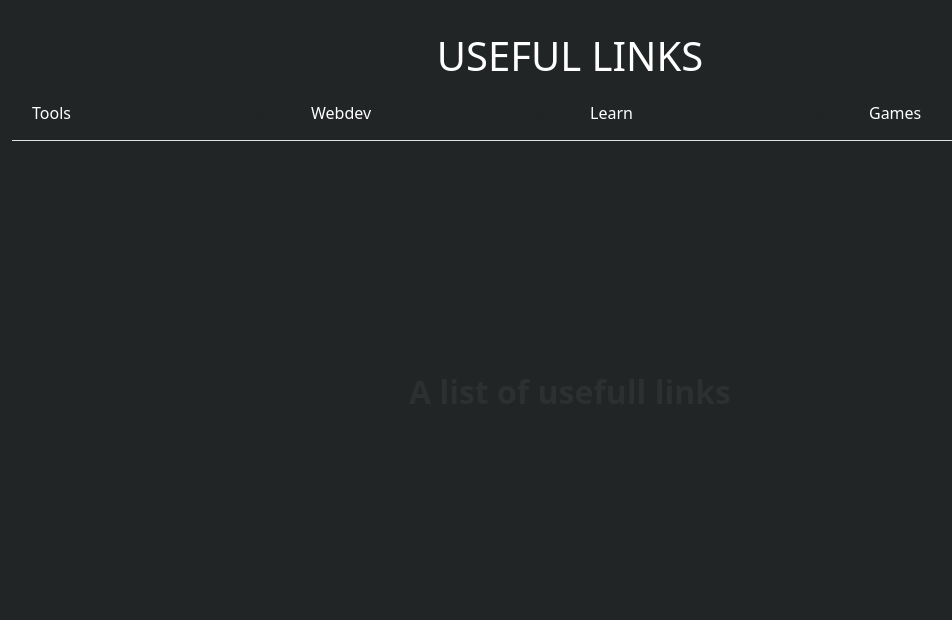
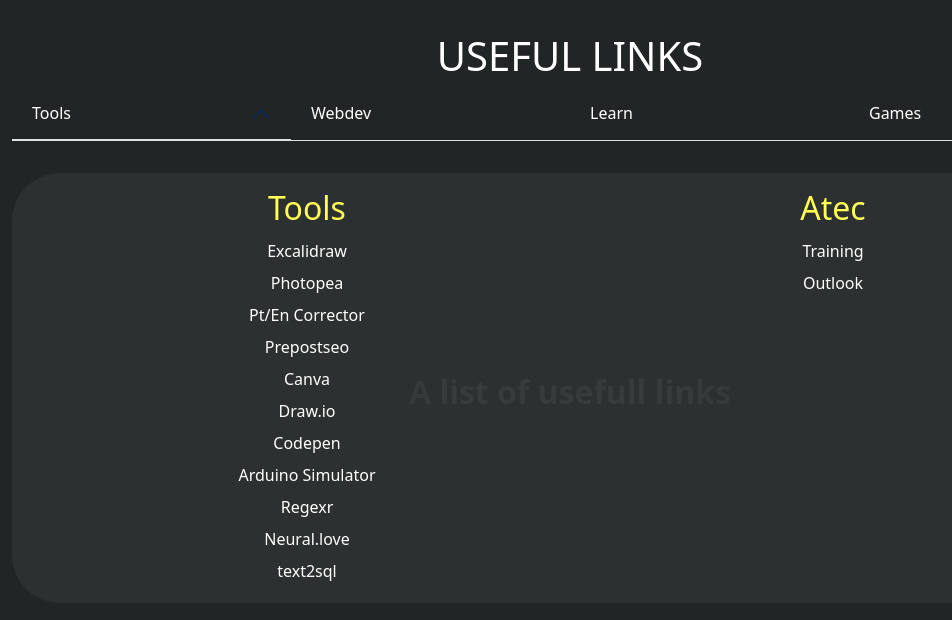
Before and after one commit to henrique11varela/LINKS, a plain HTML site: page index.html in a window 1280 px wide. Shown: the whole page, without its empty margins (70-1022 px from the left). Drawn offline with nearby package versions, Linux system fonts and the light colour scheme.

Commit message:
more links

```diff
--- a/index.html
+++ b/index.html
@@ -23,8 +23,8 @@
             <!-- Tools -->
             <div class="accordion-item col-12 col-md-3">
                 <h2 class="accordion-header" id="flush-headingOne">
-                    <button class="accordion-button collapsed" type="button" data-bs-toggle="collapse"
-                        data-bs-target="#flush-collapseOne" aria-expanded="false" aria-controls="flush-collapseOne">
+                    <button class="accordion-button" type="button" data-bs-toggle="collapse"
+                        data-bs-target="#flush-collapseOne" aria-expanded="true" aria-controls="flush-collapseOne">
                         Tools
                     </button>
                 </h2>
@@ -64,7 +64,7 @@
 
             <div class="screen row w-100">
                 <!-- Tools -->
-                <div id="flush-collapseOne" class="accordion-collapse collapse" aria-labelledby="flush-headingOne"
+                <div id="flush-collapseOne" class="accordion-collapse collapse show" aria-labelledby="flush-headingOne"
                     data-bs-parent="#accordionPrimary">
                     <div class="accordion-body row">
                         <div class="col d-flex flex-column align-items-center text-center">
@@ -78,6 +78,10 @@
                             <a target="_blank" href="https://codepen.io/">Codepen</a>
                             <a target="_blank" href="https://wokwi.com/">Arduino Simulator</a>
                             <a target="_blank" href="https://regexr.com/">Regexr</a>
+                            <a target="_blank" href="https://neural.love/">Neural.love</a>
+                            <a target="_blank" href="https://www.text2sql.ai/">text2sql</a>
+
+
                         </div>
                         <div class="col d-flex flex-column align-items-center text-center">
                             <h2>Atec</h2>
@@ -93,6 +97,7 @@
                         <div class="col-12 col-md-6 d-flex flex-column align-items-center text-center">
                             <h2>Resources</h2>
                             <a target="_blank" href="https://fontawesome.com/">Font Awesome</a>
+                            <a target="_blank" href="https://www.svgrepo.com/">SvgRepo</a>
                             <a target="_blank" href="https://shields.io/">shields.io</a>
                             <a target="_blank" href="https://animate.style/">Animate.css</a>
                             <a target="_blank" href="https://www.transition.style/">Transition.css</a>
@@ -103,10 +108,12 @@
                             <a target="_blank" href="https://lospec.com/palette-list">Palette list</a>
                             <a target="_blank" href="https://cssbuttons.app/">Premade Button list</a>
                             <a target="_blank" href="https://bgjar.com/">Premade Background images</a>
+                            <a target="_blank" href="https://animatedbackgrounds.me/">Animated Backgrounds</a>
                         </div>
                         <div class="col-12 col-md-6 d-flex flex-column align-items-center text-center">
                             <h2>Tools</h2>
                             <a target="_blank" href="https://cdnjs.com/">cdnjs</a>
+                            <a target="_blank" href="https://chartscss.org/">Charts css</a>
                             <a target="_blank" href="https://getbootstrap.com/">Bootstrap</a>
                             <a target="_blank" href="https://keyframes.app/">Keyframes css</a>
                             <a target="_blank" href="https://css-transform.moro.es/">Css Transform</a>
@@ -130,6 +137,7 @@
                             <a target="_blank" href="https://refactoring.guru/refactoring/catalog">Refactoring</a>
                             <a target="_blank" href="https://tryhackme.com/">TryHackMe</a>
                             <a target="_blank" href="https://www.server-world.info/en/">Server-World</a>
+                            <a target="_blank" href="https://learngitbranching.js.org/">Learn Git Branching</a>
                         </div>
                     </div>
                 </div>
```
